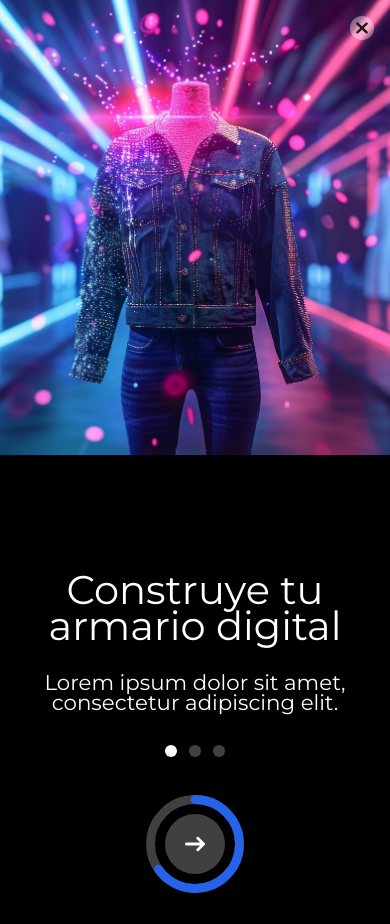
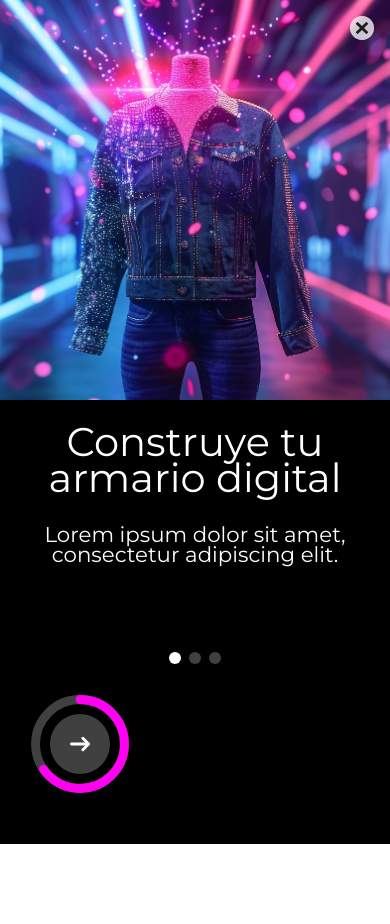
Before and after one commit to MitalLogistic/zeroNPC_vercel, a Next.js app: page /intro in a window 390 px wide. After the commit the page ends 844 px from the top, so only its background shows below. Built offline with nearby package versions, Linux system fonts and the light colour scheme.

Commit message:
responsive intro page design

```diff
--- a/src/app/(auth)/intro/page.jsx
+++ b/src/app/(auth)/intro/page.jsx
@@ -1,84 +1,64 @@
 "use client";
+import { useState } from "react";
 import { useRouter } from "next/navigation";
-import { useState } from "react";
 
-const images = [
-    "/images/introImage1.png",
-    "/images/introImage2.png",
-    "/images/introImage3.png",
+const Slider = () => {
+    const [currentIndex, setCurrentIndex] = useState(0);
+    const router = useRouter();
+    const slides = [
+        { image: "/images/introImage1.png", title: "Construye tu armario digital", description: "Lorem ipsum dolor sit amet, consectetur adipiscing elit.", color: "text-[#FF00F2]" },
+        { image: "/images/introImage2.png", title: "Envía y recibe tokens de positividad", description: "Lorem ipsum dolor sit amet, consectetur adipiscing elit.", color: "text-[#00FBFB]" },
+        { image: "/images/introImage3.png", title: "Forma parte de la comunidad", description: "Organize your wardrobe in a digital format.", color: "text-[#EEFF00]" }
     ];
 
-const texts = [
-    { title: "Construye tu armario digital", description: "Lorem ipsum dolor sit amet, consectetur adipiscing elit." },
-    { title: "Envía y recibe tokens de positividad", description: "Lorem ipsum dolor sit amet, consectetur adipiscing elit." },
-    { title: "Forma parte de la comunidad", description: "Organize your wardrobe in a digital format." },
-];
-const colorSequence = ["text-blue-600", "text-red-600", "text-green-600"];
-
-const Carousel = () => {
-    const [currentIndex, setCurrentIndex] = useState(0);
-    const [colorIndex, setColorIndex] = useState(0);
-    const router = useRouter();
-
-    // Function to go to the next slide
     const nextSlide = () => {
-        if (currentIndex === images.length - 1) {
-            router.push("/login"); // Redirect to the next route
-        } else {
-            setCurrentIndex((prevIndex) => prevIndex + 1);
-            setColorIndex((prevIndex) => (prevIndex + 1) % colorSequence.length);
-        }
+        setCurrentIndex((prevIndex) => (prevIndex + 1) % slides.length);
     };
 
     const setSlide = (index) => {
         setCurrentIndex(index);
-        setColorIndex(index);
     };
 
+    const colorSequence = ["text-blue-600", "text-red-600", "text-green-600"];
     return (
-        <div className="intro-main-div">
-            {/* Image Container */}
-            <div className="intro-silder-main-div">
-                {images.map((src, index) => (
-                    <img
-                        key={index}
-                        src={src}
-                        alt={`Slide ${index + 1}`}
-                        className={`silder-images ${index === currentIndex ? "opacity-100" : "opacity-0"}`}
-                    />
-                ))}
+        <div className="flex flex-col w-full min-h-screen bg-black">
+            <div className="relative overflow-hidden">
+                <div className="flex transition-transform duration-500" style={{ transform: `translateX(-${currentIndex * 100}%)` }}>
+                    {slides.map((slide, index) => (
+                        <div key={index} className="min-w-full flex flex-col">
+                            <div className="h-[300pt]">
+                                <img src={slide.image} alt="" className="w-full h-full object-cover" />
                                 <button className="close-button" onClick={() => router.push("/login")}>
                                     <img src="/images/close_icon.svg" alt="close" />
                                 </button>
                             </div>
-            {/* Text for current slide */}
-            <div className="intro-details">
-                <h4 className="intro-title">{texts[currentIndex].title}</h4>
-                <p className="intro-description">{texts[currentIndex].description}</p>
+                            <div className="bg-black text-white p-6 w-full text-center">
+                                <h4 className="intro-title">{slide.title}</h4>
+                                <p className="intro-description">{slide.description}</p>
                             </div>
-            <div className="silder-container">
-                <div className="silder-dot">
-                    {images.map((_, index) => (
+                        </div>
+                    ))}
+                </div>
+            </div>
+            <div className="flex justify-center mt-7 space-x-2">
+                {slides.map((_, index) => (
                     <button
                         key={index}
-                            className={`silder-dot-button ${index === currentIndex ? "bg-white" : "bg-neutral-700"}`}
+                        className={`w-3 h-3 rounded-full ${index === currentIndex ? "bg-white" : "bg-neutral-700"}`}
                         onClick={() => setSlide(index)}
                     ></button>
                 ))}
             </div>
 
             <div className="next-progess-button" onClick={nextSlide}>
-                    <svg className="size-full -rotate-90" viewBox="0 0 36 36" xmlns="http://www.w3.org/2000/svg">
-                        {/* Outer Circle */}
+                <svg className="-rotate-90" viewBox="0 0 36 36" xmlns="http://www.w3.org/2000/svg">
                     <circle cx="18" cy="18" r="10" fill="none" className="stroke-current text-neutral-700" strokeWidth="2"></circle>
-
-                        {/* Inner Circle with Dynamic Color */}
                     <circle
                         cx="18"
                         cy="18"
                         r="10"
                         fill="none"
-                            className={`stroke-current ${colorSequence[colorIndex]}`} // Change color based on state
+                        className={`stroke-current ${slides[currentIndex].color}`}
                         strokeWidth="2"
                         strokeDasharray="100"
                         strokeDashoffset="59"
@@ -87,12 +67,12 @@ const Carousel = () => {
                 </svg>
 
                 <div className="progress-arrow-div">
-                        <button type="button" className="progess-arrow-btn">
+                    <button type="button" className={`progess-arrow-btn ${slides[currentIndex].color}`}>
                         <svg
                             className="w-5 h-5"
                             aria-hidden="true"
                             xmlns="http://www.w3.org/2000/svg"
-                                fill="none"
+                            fill="currentColor"
                             viewBox="0 0 14 10"
                         >
                             <path
@@ -100,6 +80,7 @@ const Carousel = () => {
                                 strokeLinecap="round"
                                 strokeLinejoin="round"
                                 strokeWidth="2"
+                                fill="currentColor"
                                 d="M1 5h12m0 0L9 1m4 4L9 9"
                             />
                         </svg>
@@ -108,9 +89,7 @@ const Carousel = () => {
                 </div>
             </div>
         </div>
-        </div>
-
     );
 };
 
-export default Carousel;
+export default Slider;
```
Lines whose indentation alone changed are shown as unchanged.
